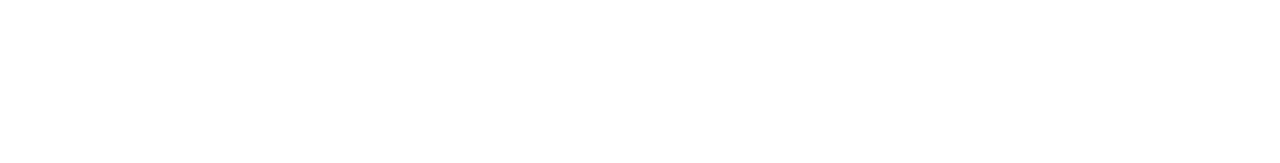
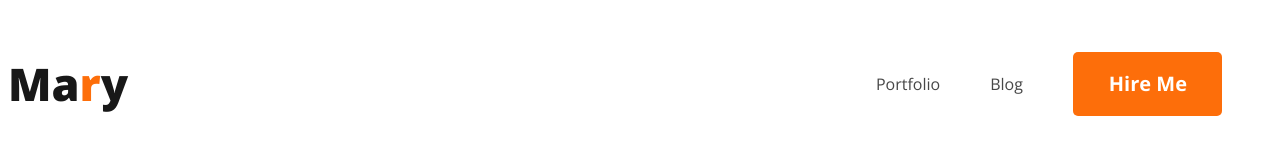
Before and after one commit to tisabbir/developer-portfolio, a plain HTML site: page index.html in a window 1280 px wide. Drawn offline with nearby package versions, Linux system fonts and the light colour scheme.

Commit message:
nav bar added

```diff
--- a/index.html
+++ b/index.html
@@ -1,19 +1,29 @@
 <!DOCTYPE html>
 <html lang="en">
-<head>
-    <meta charset="UTF-8">
-    <meta name="viewport" content="width=device-width, initial-scale=1.0">
+  <head>
+    <meta charset="UTF-8" />
+    <meta name="viewport" content="width=device-width, initial-scale=1.0" />
+    <link rel="stylesheet" href="styles/portfolio.css" />
+    <link rel="preconnect" href="https://fonts.googleapis.com" />
+    <link rel="preconnect" href="https://fonts.gstatic.com" crossorigin />
+    <link
+      href="https://fonts.googleapis.com/css2?family=Open+Sans:wght@400;700;800&display=swap"
+      rel="stylesheet"
+    />
     <title>Developer Portfolio</title>
-</head>
-<body>
+  </head>
+  <body>
     <header>
-
+      <nav>
+        <h3 class="nav-title">Ma<span class="text-primary">r</span>y</h3>
+        <ul>
+          <li><a href="">Portfolio</a></li>
+          <li><a href="">Blog</a></li>
+          <li><button class="btn-primary">Hire Me</button></li>
+        </ul>
+      </nav>
     </header>
-    <main>
-
-    </main>
-    <footer>
-
-    </footer>
-</body>
+    <main></main>
+    <footer></footer>
+  </body>
 </html>
--- /dev/null
+++ b/styles/portfolio.css
@@ -0,0 +1,43 @@
+/* Common shared style */
+* {
+  font-family: "Open Sans", sans-serif;
+}
+.text-primary {
+  color: #fd6e0a;
+}
+
+.btn-primary {
+  border-radius: 5px;
+  background: #fd6e0a;
+  border: 0;
+  color: white;
+  font-size: 20px;
+  font-style: normal;
+  font-weight: 700;
+  padding: 18px 35px 19px 36px;
+}
+
+/* nav related css */
+nav {
+  display: flex;
+  justify-content: space-between;
+  align-items: center;
+}
+.nav-title {
+  color: var(--Dark-01, #181818);
+  font-size: 45px;
+  font-weight: 800;
+}
+nav > ul {
+  display: flex;
+  align-items: center;
+}
+
+nav li {
+  list-style: none;
+  margin-right: 50px;
+}
+nav a {
+  text-decoration: none;
+  color: var(--Dark-02, #474747);
+}
```
